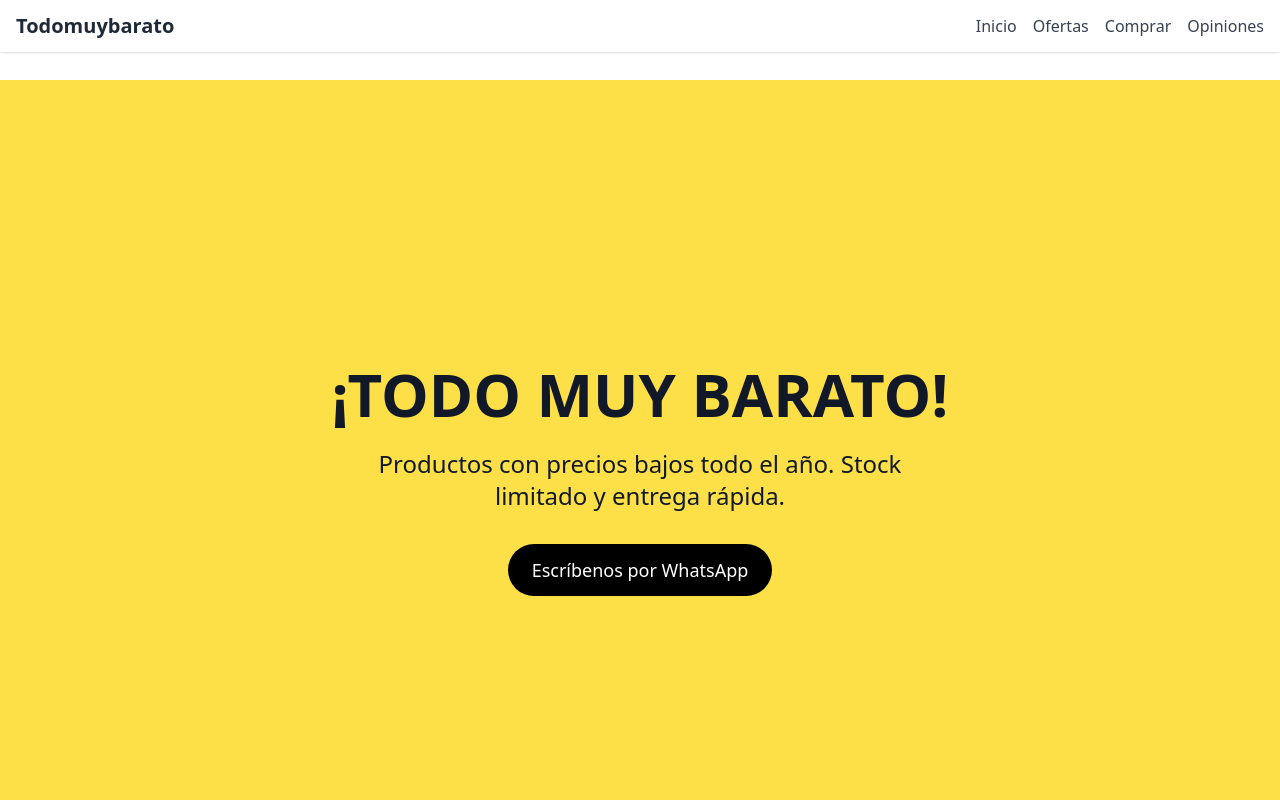
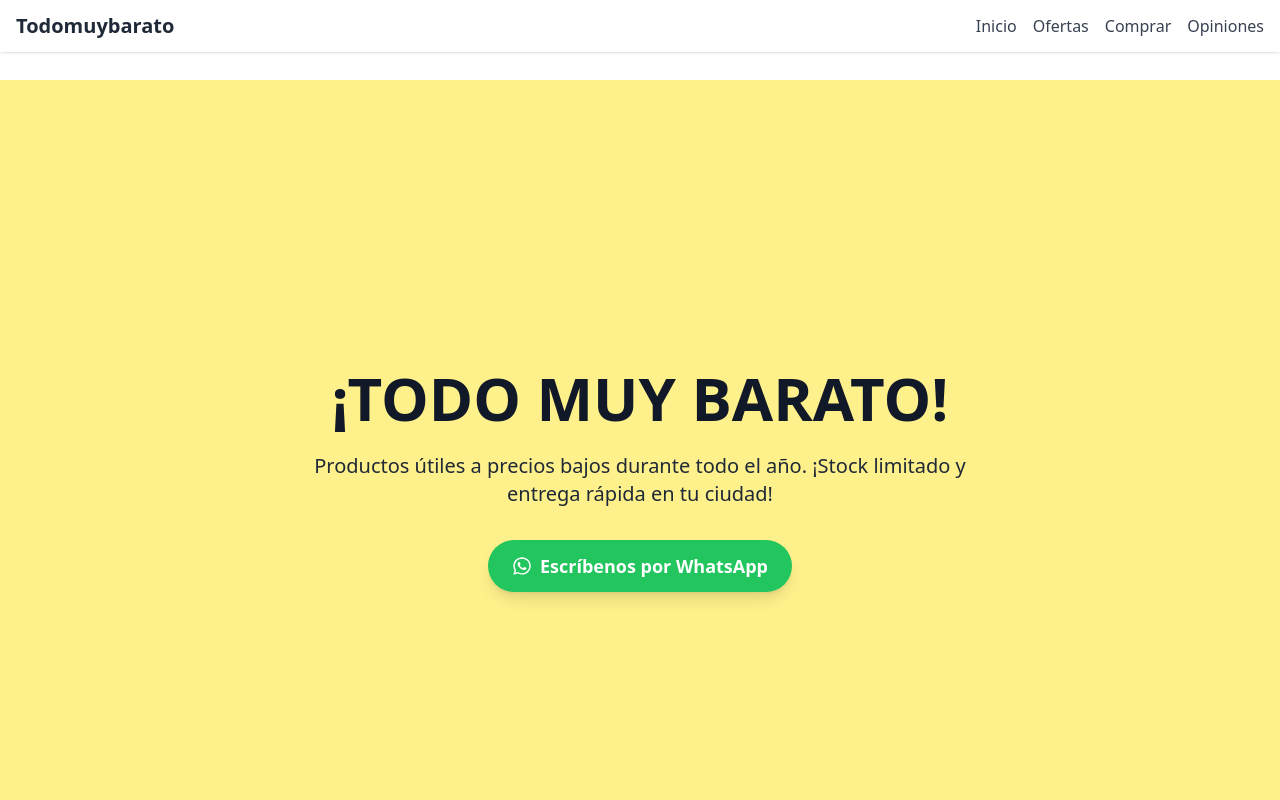
Before and after one commit to Marshelby/todomuybarato, a React (Vite) app: page / in a window 1280 px wide. Shown: the top 800 px of the page. Built offline with nearby package versions, Linux system fonts and the light colour scheme.

Commit message:
🎨 MEJORA: Hero rediseñado con fondo suave, tipografía optimizada e ícono de WhatsApp

```diff
--- a/src/components/Hero.jsx
+++ b/src/components/Hero.jsx
@@ -1,16 +1,21 @@
+import { FaWhatsapp } from "react-icons/fa";
+
 function Hero() {
   return (
-    <section className="bg-yellow-300 text-gray-900 h-screen flex flex-col items-center justify-center text-center px-4">
-      <h1 className="text-5xl md:text-6xl font-extrabold mb-6">¡TODO MUY BARATO!</h1>
-      <p className="text-xl md:text-2xl mb-8 max-w-xl">
-        Productos con precios bajos todo el año. Stock limitado y entrega rápida.
+    <section className="bg-yellow-200 text-gray-900 min-h-screen flex flex-col items-center justify-center text-center px-4">
+      <h1 className="text-5xl md:text-6xl font-extrabold mb-6 leading-tight">
+        ¡TODO MUY BARATO!
+      </h1>
+      <p className="text-lg md:text-xl max-w-2xl mb-8 text-gray-800">
+        Productos útiles a precios bajos durante todo el año. ¡Stock limitado y entrega rápida en tu ciudad!
       </p>
       <a
         href="https://wa.me/56912345678"
         target="_blank"
         rel="noopener noreferrer"
-        className="bg-black text-white px-6 py-3 rounded-full text-lg hover:bg-gray-800 transition"
+        className="flex items-center gap-2 bg-green-500 text-white px-6 py-3 rounded-full text-lg font-semibold hover:bg-green-600 transition shadow-lg"
       >
+        <FaWhatsapp className="text-xl" />
         Escríbenos por WhatsApp
       </a>
     </section>
```
